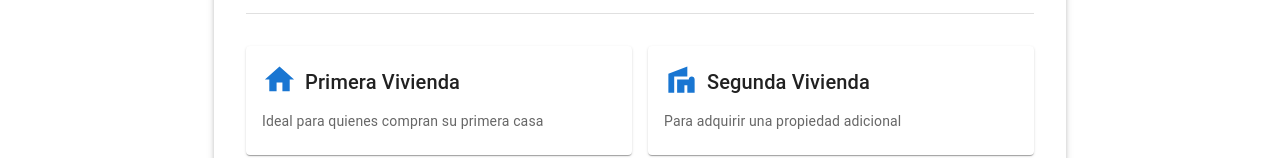
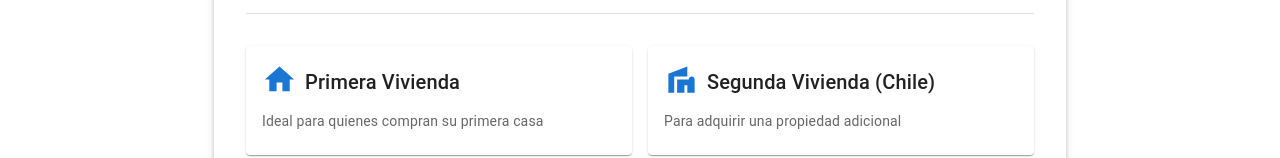
Before and after one commit to FelipeBaeza/PrestaBancoEntrega, a React (Vite) app in the folder TingesoFront/: page /selectType in a window 1280 px wide. Shown: the part 169-327 px from the top of the page. Built offline with nearby package versions, Linux system fonts and the light colour scheme.

Commit message:
cambios de prueba

```diff
--- a/TingesoFront/src/components/SelectLoanType.jsx
+++ b/TingesoFront/src/components/SelectLoanType.jsx
@@ -35,7 +35,7 @@ const SelectLoanType = () => {
     },
     {
       value: 'secondHome',
-      label: 'Segunda Vivienda',
+      label: 'Segunda Vivienda (Chile)',
       icon: <Villa fontSize="large" color="primary" />,
       description: 'Para adquirir una propiedad adicional'
     },
```
